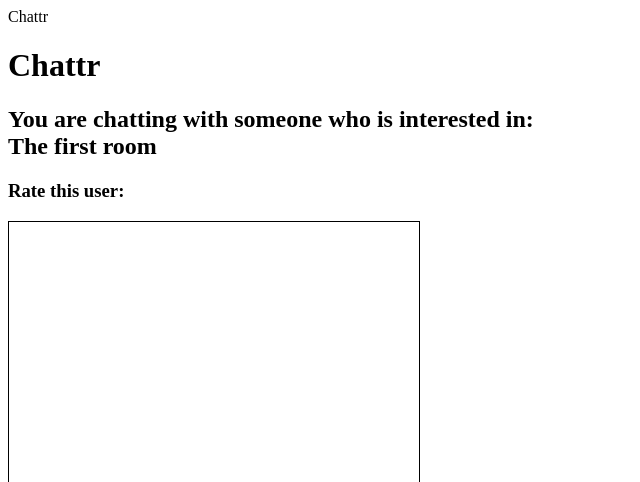
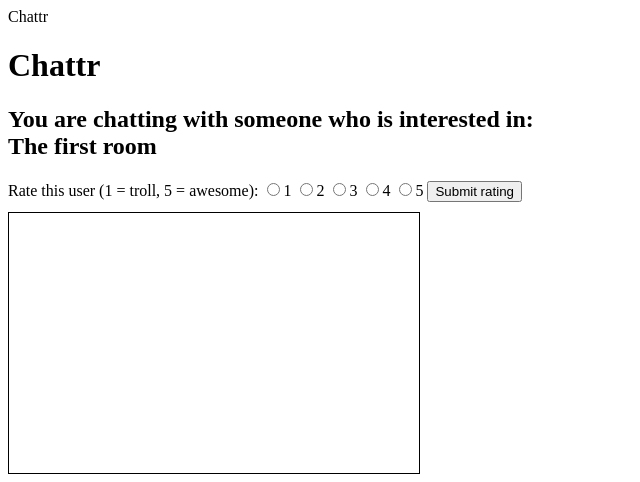
Before and after one commit to kumarp/SD-D-Team-Inverse, a Django app: template chattr/jqchat/templates/jqchat/chat_test.html in a window 1280 px wide. Shown: the top 482 px of the page, without its empty margins (0-640 px from the left). Run offline with Django 3.2, Linux system fonts and the light colour scheme; the template is opened without the code that fills it: values that come from a table or form of the project are taken from there, others are empty; data comes from the database, SQL or seed files in the repository; parts of the project's set-up code (start-up, migrations or seed data) failed here and were passed over; some libraries are stand-ins or nearby versions.

Commit message:
rating UI integration

```diff
--- a/chattr/jqchat/templates/jqchat/chat_test.html
+++ b/chattr/jqchat/templates/jqchat/chat_test.html
@@ -10,6 +10,7 @@
 <script type="text/javascript">
 	$(document).ready(function(){
 		InitChatWindow("{% url jqchat_ajax room.id %}", null);
+		InitRating();
 	});
 </script>
 <style type="text/css">
@@ -40,8 +41,24 @@
 </div>
 
 <h2>You are chatting with someone who is interested in:<br />{{ room }}</h2>
-
-<h3>Rate this user:</h3>
+<form id="ratingform">
+	<label for="rating">Rate this user (1 = troll, 5 = awesome):</label>
+	<input type="radio" name="rating" value=1 />1
+	<input type="radio" name="rating" value=2 />2
+	<input type="radio" name="rating" value=3 />3
+	<input type="radio" name="rating" value=4 />4
+	<input type="radio" name="rating" value=5 />5
+	<input type="submit" value="Submit rating" /><br />
+</form>
+<!--
+<form id="ratingform">
+	<label for="rating">Rate this user (1 = troll, 5 = awesome):</label>
+	<input type="submit" id="rating1" value="1" />
+	<input type="submit" id="rating2" value="2" />
+	<input type="submit" id="rating3" value="3" />
+	<input type="submit" id="rating4" value="4" />
+	<input type="submit" id="rating5" value="5" />
+</form>-->
 
 <div id="chatwindow"><span id="loading">Loading...</span></div>
 
--- a/chattr/ratings/models.py
+++ b/chattr/ratings/models.py
@@ -7,5 +7,6 @@
 
 class UserRating(models.Model):
     user = models.ForeignKey(User)
-    rating = models.FloatField()
     numRatings = models.IntegerField()
+    totalRating = models.IntegerField()
+    avgRating = models.FloatField()
--- a/chattr/static/jqchat/jqchat.js
+++ b/chattr/static/jqchat/jqchat.js
@@ -15,6 +15,8 @@
 
 // A callback function to be called to further process each response.
 var prCallback = null;
+
+var rate_value = 0;
 
 function callServer(){
 	// At each call to the server we pass data.
@@ -131,3 +133,35 @@
 	});
 
 }
+
+function InitRating(){
+
+	$("form#ratingform").submit(function(){
+
+        rate_value = $('input:radio[name=rating]:checked').val();
+        //alert(rate_value);
+		// If user clicks to send a message on a empty message box, then don't do anything.
+		//if($("#id_description").val() == "") return false;
+		// We don't want to post a call at the same time as the regular message update call,
+		// so cancel that first.
+		//clearInterval(IntervalID);
+		$.post(url,
+				{
+				time: timestamp,
+				action: "rate",
+				rating: rate_value
+           		},
+           		/*function(payload) {
+         						//$("#rating").val(""); // clean out contents of input field.
+         						// Calls to the server always return the latest messages, so display them.
+         						processResponse(payload);
+       							},*/
+       			'json'
+       	);
+       	// Start calling the server again at regular intervals.
+       	//IntervalID = setInterval(callServer, CallInterval);
+		return false;
+
+	});
+
+}
```
Also changed, not shown: chattr/jqchat/views.py (+13 -7 lines).
